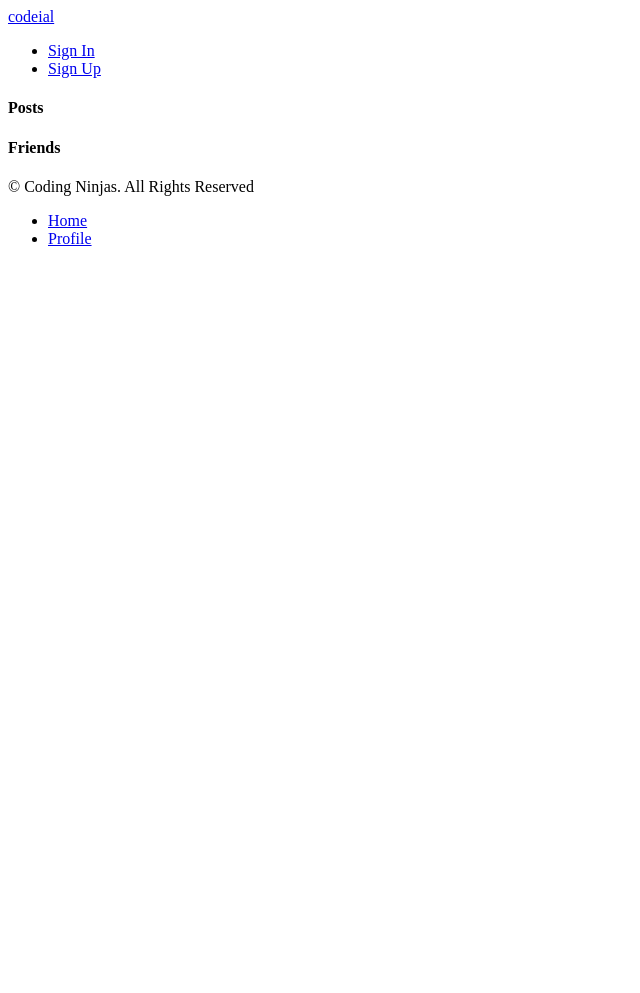
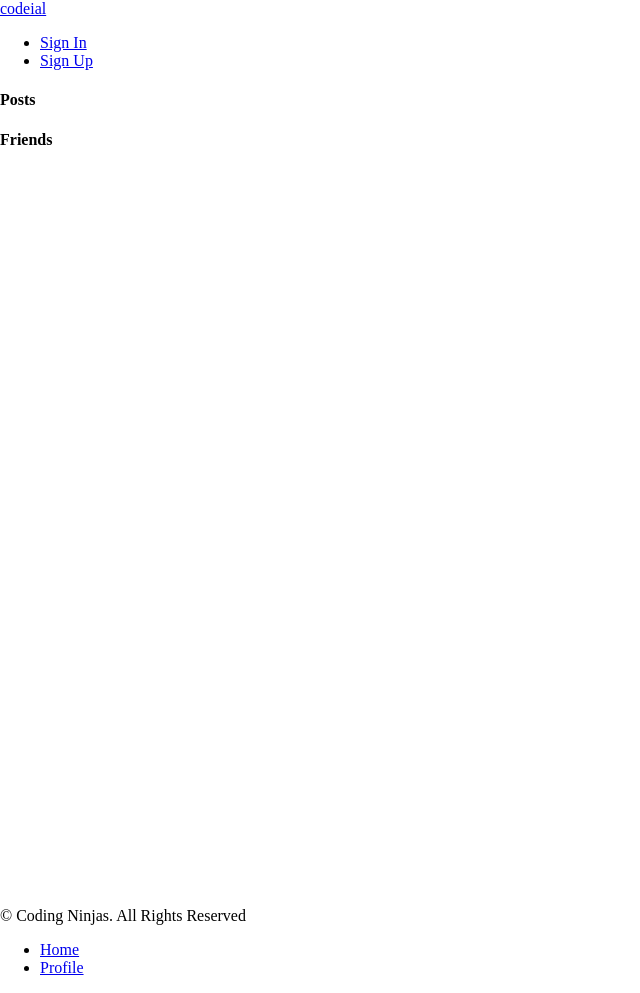
Before and after one commit to mittalsatyam/Major-Project, a Node server app: page / in a window 1280 px wide. Shown: the whole page, without its empty margins (0-640 px from the left). Before the commit the page ends 246 px from the top, so only its background shows below. Run offline with Node 20, Linux system fonts and the light colour scheme; data that the repository does not hold is empty; some libraries are stand-ins or nearby versions.

Commit message:
after the avatar

```diff
--- /dev/null
+++ b/assets/css/layout.css
@@ -0,0 +1,5 @@
+body {
+    margin: 0;
+     }
+    body #layout-main {
+      height: 100%; }
--- /dev/null
+++ b/assets/css/user_profile.css
@@ -0,0 +1,2 @@
+body {
+    background-color: lightblue; }
--- a/views/layout.ejs
+++ b/views/layout.ejs
@@ -9,8 +9,6 @@
         <script src="https://cdnjs.cloudflare.com/ajax/libs/jquery/3.4.0/jquery.min.js"></script>
 
         <link rel="stylesheet" href="/css/layout.css">
-        <link rel="stylesheet" href="/css/header.css">
-        <link rel="stylesheet" href="/css/footer.css">
 
         <%- style %>
 
```
Also changed, not shown: 2 other files.
